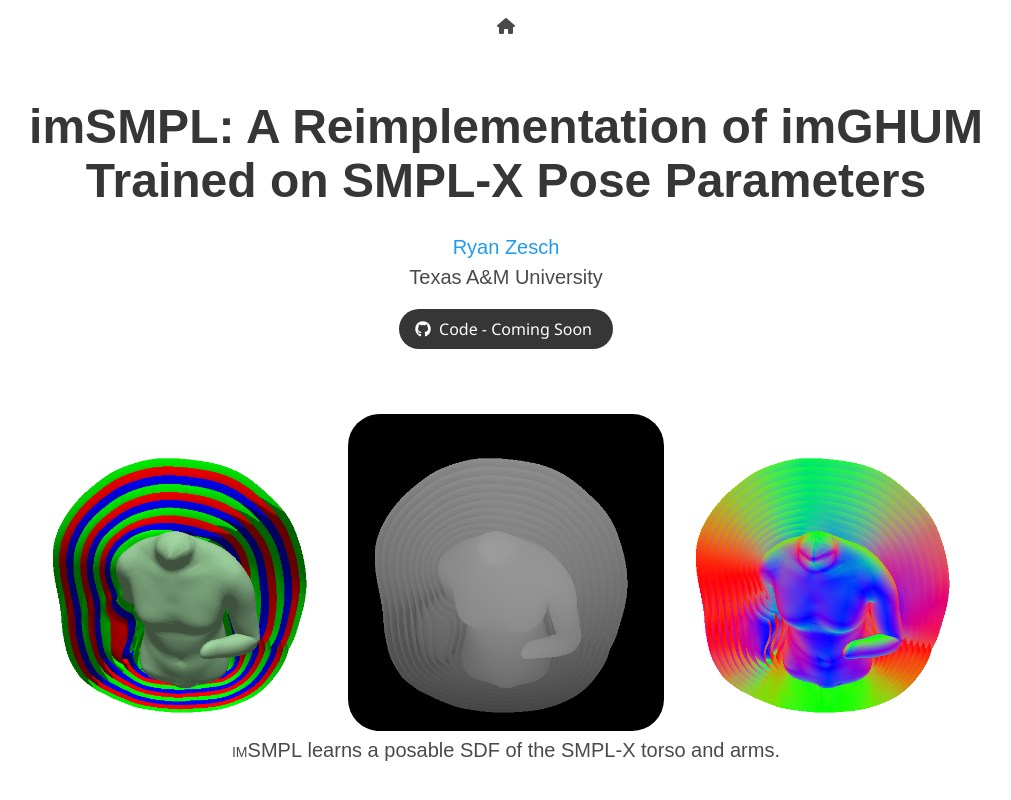
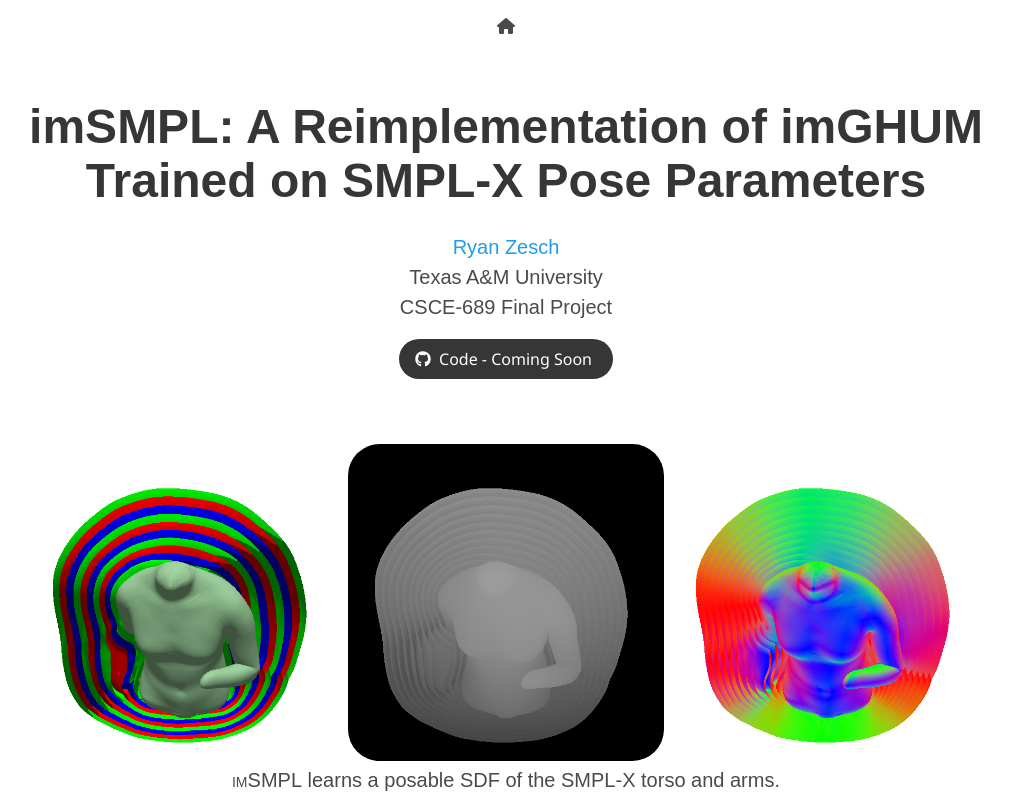
Before and after one commit to ryanzesch/ryanzesch.github.io, a plain HTML site: page imsmpl/imsmpl.html in a window 1280 px wide. Shown: the top 800 px of the page, without its empty margins (134-1145 px from the left). Drawn offline with nearby package versions, Linux system fonts and the light colour scheme; some icons are missing; a web font is replaced by a local one.

Commit message:
added course info

```diff
--- a/imsmpl/imsmpl.html
+++ b/imsmpl/imsmpl.html
@@ -62,6 +62,8 @@
 
           <div class="is-size-5 publication-authors">
             <span class="author-block">Texas A&M University</span>
+            <br>
+            <span class="author-block">CSCE-689 Final Project</span>
           </div>
 
           <div class="column has-text-centered">
```
